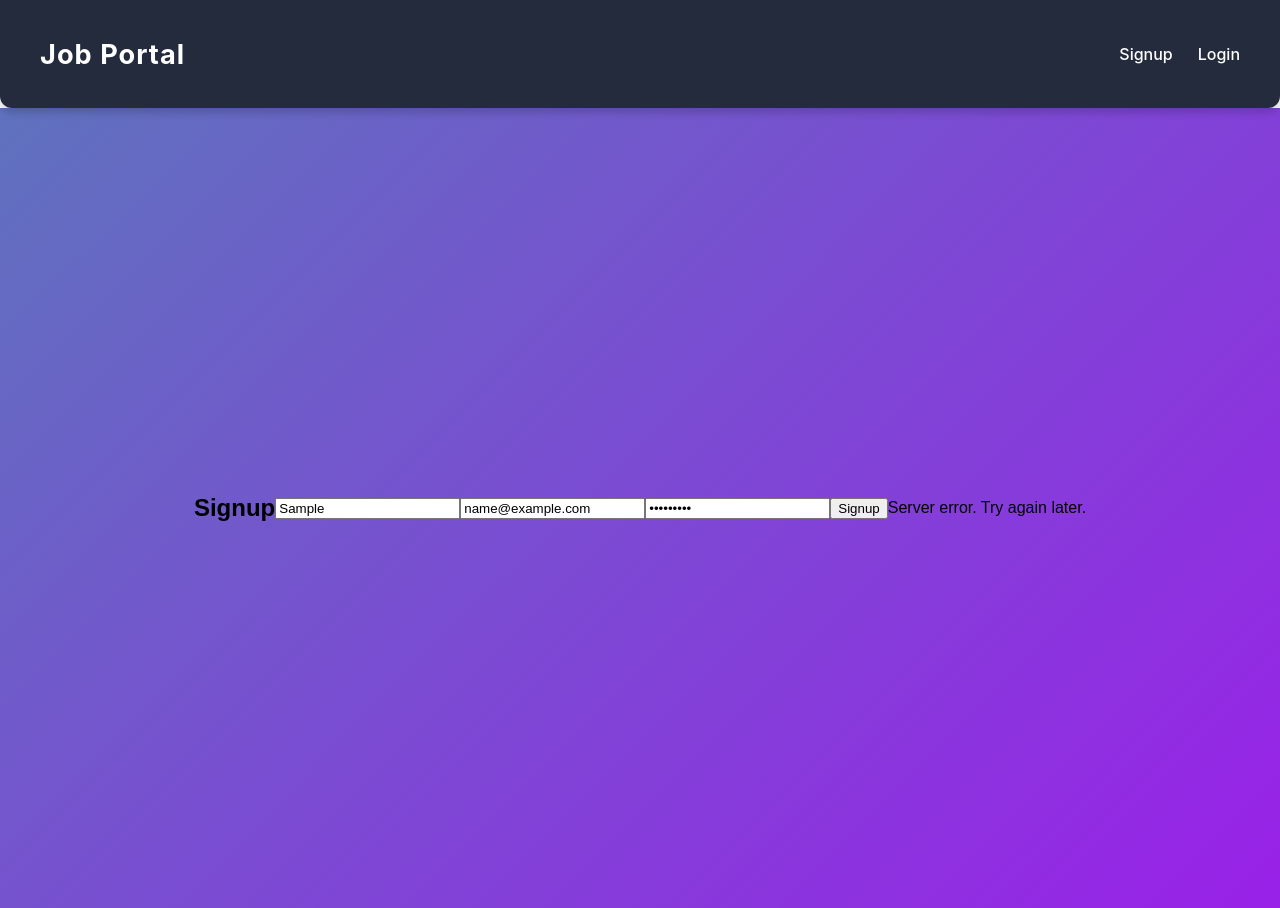
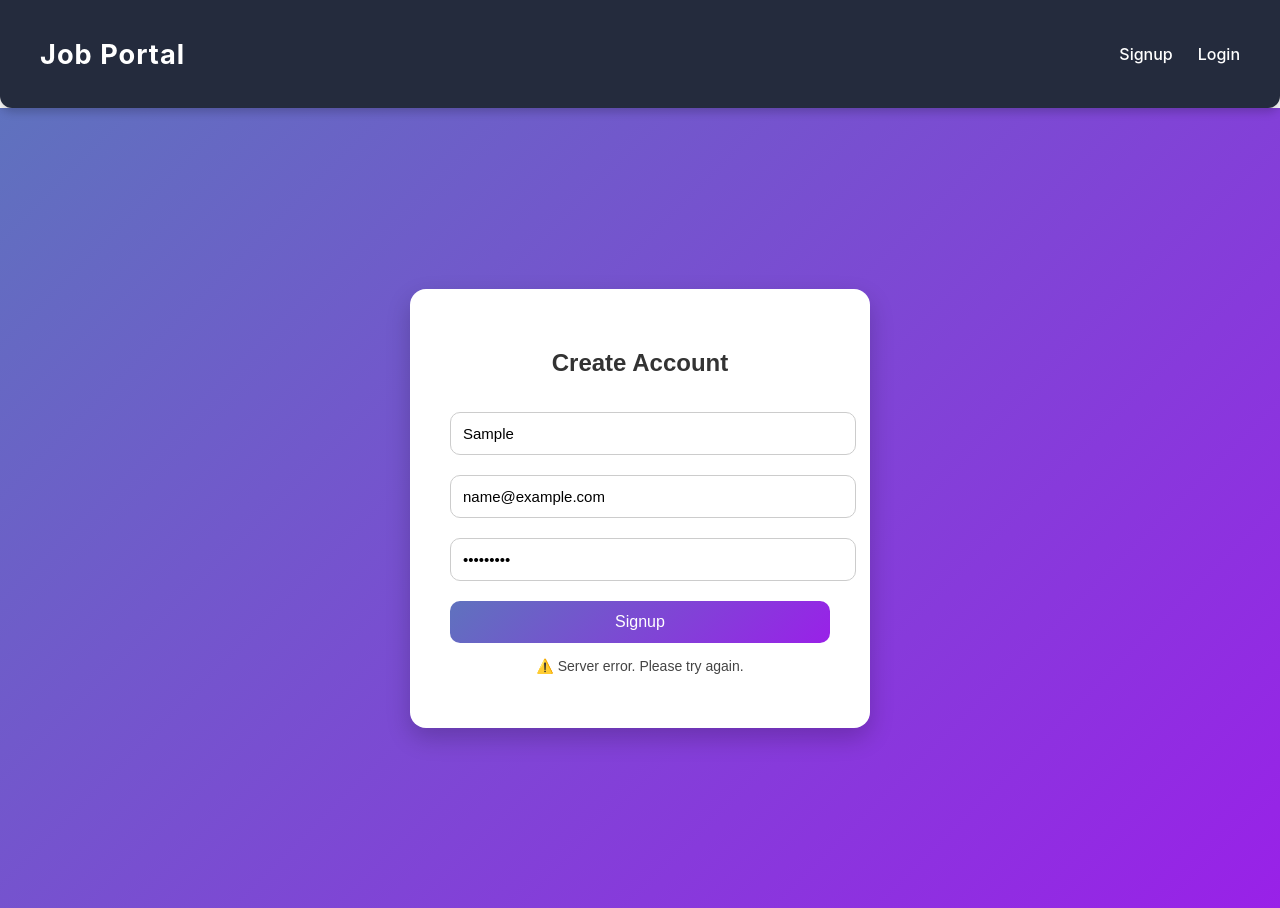
Before and after one commit to shamu-9906/jobrecom, a React (Create React App) app in the folder frontend/: page / in a window 1280 px wide. Both pictures are taken after typing "Sample", "name@example.com", "Sample123" into the empty fields and a click on the button "Signup". Built offline with nearby package versions, Linux system fonts and the light colour scheme; no server answers.

Commit message:
Update Signup.jsx

```diff
--- a/frontend/src/components/Signup.jsx
+++ b/frontend/src/components/Signup.jsx
@@ -1,32 +1,23 @@
 import React, { useState } from "react";
+import { API_URL } from "../api";
 import { useNavigate } from "react-router-dom";
 import "./Signup.css";
-import { API_URL } from "../api";
 
-function Signup() {
+const Signup = () => {
+  const [formData, setFormData] = useState({ name: "", email: "", password: "" });
+  const [message, setMessage] = useState("");
   const navigate = useNavigate();
-  const [formData, setFormData] = useState({
-    username: "",
-    email: "",
-    password: "",
-  });
-  const [error, setError] = useState("");
-  const [success, setSuccess] = useState("");
 
   const handleChange = (e) => {
-    setFormData({
-      ...formData,
-      [e.target.name]: e.target.value,
-    });
+    setFormData({ ...formData, [e.target.name]: e.target.value });
   };
 
   const handleSubmit = async (e) => {
     e.preventDefault();
-    setError("");
-    setSuccess("");
+    setMessage("");
 
     try {
-      const response = await fetch(`${API_URL}/api/auth/signup`, {
+      const response = await fetch(`${API_URL}/auth/signup`, {
         method: "POST",
         headers: { "Content-Type": "application/json" },
         body: JSON.stringify(formData),
@@ -35,52 +26,52 @@ function Signup() {
       const data = await response.json();
 
       if (response.ok) {
-        setSuccess("Signup successful! Redirecting to login...");
+        setMessage("✅ Signup successful! Redirecting to login...");
         setTimeout(() => navigate("/login"), 2000);
       } else {
-        setError(data.message || "Signup failed. Try again.");
+        setMessage(`❌ ${data.message || "Signup failed"}`);
       }
-    } catch (err) {
-      console.error(err);
-      setError("Server error. Try again later.");
+    } catch (error) {
+      console.error("Error:", error);
+      setMessage("⚠️ Server error. Please try again.");
     }
   };
 
   return (
     <div className="signup-container">
-      <h2>Signup</h2>
+      <div className="signup-box">
+        <h2>Create Account</h2>
         <form onSubmit={handleSubmit}>
           <input
             type="text"
-          name="username"
-          placeholder="Enter Username"
-          value={formData.username}
+            name="name"
+            placeholder="Full Name"
             onChange={handleChange}
+            value={formData.name}
             required
           />
           <input
             type="email"
             name="email"
-          placeholder="Enter Email"
+            placeholder="Email Address"
+            onChange={handleChange}
             value={formData.email}
-          onChange={handleChange}
             required
           />
           <input
             type="password"
             name="password"
-          placeholder="Enter Password"
+            placeholder="Password"
+            onChange={handleChange}
             value={formData.password}
-          onChange={handleChange}
             required
           />
           <button type="submit">Signup</button>
         </form>
-
-      {error && <p className="error">{error}</p>}
-      {success && <p className="success">{success}</p>}
+        {message && <p className="signup-message">{message}</p>}
+      </div>
     </div>
   );
-}
+};
 
 export default Signup;
```
Lines whose indentation alone changed are shown as unchanged.
